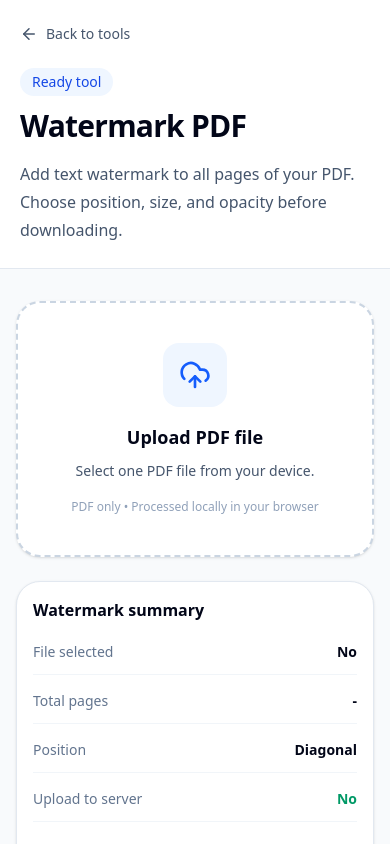
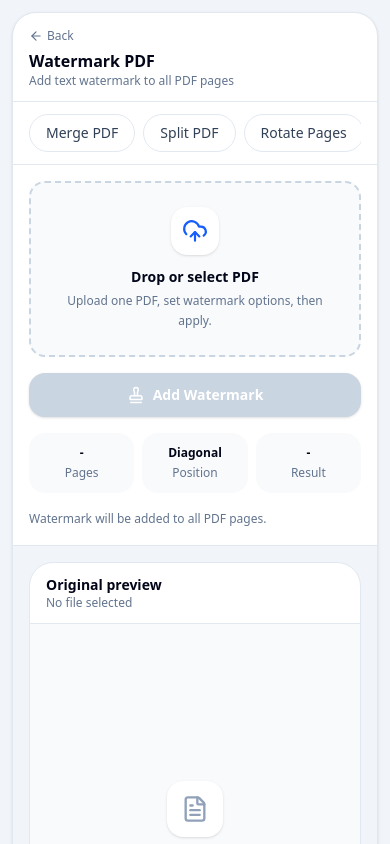
Before and after one commit to fdhlaly/toolkitPDF, a Next.js app: page /tools/watermark in a window 390 px wide. Shown: the top 844 px of the page. Built offline with nearby package versions, Linux system fonts and the light colour scheme.

Commit message:
feat: refactor WatermarkPdfPage to use AppShell for improved layout and remove PdfPreviewModal component

```diff
--- a/src/app/tools/watermark/page.tsx
+++ b/src/app/tools/watermark/page.tsx
@@ -1,11 +1,9 @@
 "use client";
 
-import PdfPreviewModal from "@/components/PdfPreviewModal";
-import Link from "next/link";
+import AppShell from "@/components/AppShell";
 import { PDFDocument, StandardFonts, degrees, rgb } from "pdf-lib";
 import {
-  ArrowLeft,
-  Eye,
+  Download,
   FileText,
   Loader2,
   Stamp,
@@ -13,7 +11,9 @@ import {
   UploadCloud,
   X,
 } from "lucide-react";
-import { ChangeEvent, useState } from "react";
+import { ChangeEvent, useEffect, useState } from "react";
+
+type WatermarkPosition = "center" | "diagonal" | "bottom";
 
 const formatFileSize = (size: number) => {
   if (size < 1024 * 1024) {
@@ -25,16 +25,37 @@ const formatFileSize = (size: number) => {
 
 export default function WatermarkPdfPage() {
   const [file, setFile] = useState<File | null>(null);
-  const [previewFile, setPreviewFile] = useState<File | null>(null);
+  const [originalPreviewUrl, setOriginalPreviewUrl] = useState("");
+  const [watermarkedPreviewUrl, setWatermarkedPreviewUrl] = useState("");
+  const [watermarkedBlob, setWatermarkedBlob] = useState<Blob | null>(null);
   const [pageCount, setPageCount] = useState(0);
   const [watermarkText, setWatermarkText] = useState("CONFIDENTIAL");
   const [fontSize, setFontSize] = useState(48);
   const [opacity, setOpacity] = useState(0.2);
-  const [position, setPosition] = useState<"center" | "diagonal" | "bottom">(
-    "diagonal",
-  );
+  const [position, setPosition] = useState<WatermarkPosition>("diagonal");
   const [isProcessing, setIsProcessing] = useState(false);
   const [error, setError] = useState("");
+
+  useEffect(() => {
+    return () => {
+      if (originalPreviewUrl) {
+        URL.revokeObjectURL(originalPreviewUrl);
+      }
+    };
+  }, [originalPreviewUrl]);
+
+  useEffect(() => {
+    return () => {
+      if (watermarkedPreviewUrl) {
+        URL.revokeObjectURL(watermarkedPreviewUrl);
+      }
+    };
+  }, [watermarkedPreviewUrl]);
+
+  const resetWatermarkedResult = () => {
+    setWatermarkedBlob(null);
+    setWatermarkedPreviewUrl("");
+  };
 
   const handleFileChange = async (event: ChangeEvent<HTMLInputElement>) => {
     try {
@@ -46,20 +67,23 @@ export default function WatermarkPdfPage() {
 
       const isPdf =
         selectedFile.type === "application/pdf" ||
-        selectedFile.name.endsWith(".pdf");
+        selectedFile.name.toLowerCase().endsWith(".pdf");
 
       if (!isPdf) {
         setError("Only PDF files are allowed.");
+        event.target.value = "";
         return;
       }
 
       const arrayBuffer = await selectedFile.arrayBuffer();
       const pdf = await PDFDocument.load(arrayBuffer);
+      const previewUrl = URL.createObjectURL(selectedFile);
 
+      resetWatermarkedResult();
       setFile(selectedFile);
+      setOriginalPreviewUrl(previewUrl);
       setPageCount(pdf.getPageCount());
-    } catch (err) {
-      console.error(err);
+    } catch {
       setError(
         "Failed to read PDF file. Make sure the file is valid and not password-protected.",
       );
@@ -69,14 +93,35 @@ export default function WatermarkPdfPage() {
   };
 
   const clearFile = () => {
+    resetWatermarkedResult();
     setFile(null);
-    setPreviewFile(null);
+    setOriginalPreviewUrl("");
     setPageCount(0);
     setWatermarkText("CONFIDENTIAL");
     setFontSize(48);
     setOpacity(0.2);
     setPosition("diagonal");
     setError("");
+  };
+
+  const handleWatermarkTextChange = (value: string) => {
+    resetWatermarkedResult();
+    setWatermarkText(value);
+  };
+
+  const handleFontSizeChange = (value: number) => {
+    resetWatermarkedResult();
+    setFontSize(value);
+  };
+
+  const handleOpacityChange = (value: number) => {
+    resetWatermarkedResult();
+    setOpacity(value);
+  };
+
+  const handlePositionChange = (value: WatermarkPosition) => {
+    resetWatermarkedResult();
+    setPosition(value);
   };
 
   const addWatermark = async () => {
@@ -147,9 +192,26 @@ export default function WatermarkPdfPage() {
       pdfView.set(pdfBytes);
 
       const blob = new Blob([pdfArrayBuffer], { type: "application/pdf" });
-      const url = URL.createObjectURL(blob);
+      const previewUrl = URL.createObjectURL(blob);
+
+      setWatermarkedBlob(blob);
+      setWatermarkedPreviewUrl(previewUrl);
+    } catch {
+      setError("Failed to add watermark to PDF.");
+    } finally {
+      setIsProcessing(false);
+    }
+  };
+
+  const downloadWatermarkedPdf = () => {
+    if (!watermarkedBlob || !file) {
+      setError("No watermarked PDF available to download.");
+      return;
+    }
 
     const originalName = file.name.replace(/\.pdf$/i, "");
+    const url = URL.createObjectURL(watermarkedBlob);
+
     const link = document.createElement("a");
     link.href = url;
     link.download = `${originalName}-watermarked-toolkitPDF.pdf`;
@@ -158,48 +220,23 @@ export default function WatermarkPdfPage() {
     document.body.removeChild(link);
 
     URL.revokeObjectURL(url);
-    } catch (err) {
-      console.error(err);
-      setError("Failed to add watermark to PDF.");
-    } finally {
-      setIsProcessing(false);
-    }
   };
 
+  const hasWatermarkedResult = Boolean(watermarkedBlob);
+  const activePreviewUrl = watermarkedPreviewUrl || originalPreviewUrl;
+
   return (
-    <>
-      <main className="min-h-screen overflow-x-hidden bg-slate-50">
-        <section className="border-b border-slate-200 bg-white">
-          <div className="mx-auto max-w-5xl px-5 py-6 md:px-8">
-            <Link
-              href="/"
-              className="mb-6 inline-flex items-center gap-2 text-sm font-medium text-slate-600 transition hover:text-slate-950"
+    <AppShell
+      title="Watermark PDF"
+      description="Add text watermark to all PDF pages"
+      activeHref="/tools/watermark"
+      showMobileBackLink
+      contentClassName="flex-1 overflow-hidden"
     >
-              <ArrowLeft size={18} />
-              Back to tools
-            </Link>
-
-            <div>
-              <p className="mb-3 inline-flex rounded-full bg-blue-50 px-3 py-1 text-sm font-medium text-blue-700">
-                Ready tool
-              </p>
-
-              <h1 className="text-3xl font-bold tracking-tight text-slate-950 md:text-5xl">
-                Watermark PDF
-              </h1>
-
-              <p className="mt-4 max-w-2xl text-base leading-7 text-slate-600">
-                Add text watermark to all pages of your PDF. Choose position,
-                size, and opacity before downloading.
-              </p>
-            </div>
-          </div>
-        </section>
-
-        <section className="mx-auto grid w-full max-w-5xl gap-6 overflow-hidden px-4 py-8 sm:px-5 md:px-8 lg:grid-cols-[minmax(0,1fr)_360px]">
-          <div className="min-w-0 space-y-5">
-            {!file && (
-              <label className="flex min-h-64 cursor-pointer flex-col items-center justify-center rounded-3xl border-2 border-dashed border-slate-300 bg-white p-8 text-center shadow-sm transition hover:border-blue-300 hover:bg-blue-50/30">
+      <div className="grid h-full overflow-hidden lg:grid-cols-[420px_1fr]">
+        <section className="overflow-y-auto border-b border-slate-200 p-4 md:p-5 lg:border-b-0 lg:border-r">
+          <div className="space-y-4">
+            <label className="flex min-h-44 cursor-pointer flex-col items-center justify-center rounded-2xl border-2 border-dashed border-slate-300 bg-slate-50 p-6 text-center transition hover:border-blue-300 hover:bg-blue-50/40">
               <input
                 type="file"
                 accept="application/pdf,.pdf"
@@ -207,78 +244,66 @@ export default function WatermarkPdfPage() {
                 onChange={handleFileChange}
               />
 
-                <div className="mb-4 flex h-16 w-16 items-center justify-center rounded-2xl bg-blue-50 text-blue-600">
-                  <UploadCloud size={32} />
+              <div className="mb-3 flex size-12 items-center justify-center rounded-2xl bg-white text-blue-600 shadow-sm">
+                <UploadCloud size={26} />
               </div>
 
-                <h2 className="text-lg font-semibold text-slate-950">
-                  Upload PDF file
+              <h2 className="text-sm font-semibold text-slate-950">
+                Drop or select PDF
               </h2>
 
-                <p className="mt-2 max-w-md text-sm leading-6 text-slate-600">
-                  Select one PDF file from your device.
-                </p>
-
-                <p className="mt-4 text-xs font-medium text-slate-400">
-                  PDF only • Processed locally in your browser
+              <p className="mt-1 text-xs leading-5 text-slate-500">
+                Upload one PDF, set watermark options, then apply.
               </p>
             </label>
-            )}
 
             {error && (
               <div className="flex items-start justify-between gap-4 rounded-2xl border border-red-200 bg-red-50 p-4 text-sm text-red-700">
                 <p>{error}</p>
-                <button onClick={() => setError("")}>
+                <button type="button" onClick={() => setError("")}>
                   <X size={18} />
                 </button>
               </div>
             )}
 
             {file && (
-              <div className="min-w-0 rounded-3xl border border-slate-200 bg-white p-4 shadow-sm sm:p-5">
-                <div className="mb-4 flex flex-col gap-4 sm:flex-row sm:items-center sm:justify-between">
+              <div className="rounded-2xl border border-slate-200 bg-white p-4">
+                <div className="mb-4 flex items-center justify-between gap-4">
                   <div>
-                    <h2 className="font-semibold text-slate-950">
+                    <h2 className="text-sm font-semibold text-slate-950">
                       Selected file
                     </h2>
-                    <p className="mt-1 text-sm text-slate-500">
+                    <p className="mt-1 text-xs text-slate-500">
                       Total pages: {pageCount}
                     </p>
                   </div>
 
                   <button
+                    type="button"
                     onClick={clearFile}
-                    className="inline-flex w-fit items-center gap-2 rounded-full border border-slate-200 px-4 py-2 text-sm font-medium text-slate-600 transition hover:border-red-200 hover:bg-red-50 hover:text-red-600"
+                    className="inline-flex items-center gap-2 rounded-xl border border-slate-200 px-3 py-2 text-xs font-medium text-slate-600 transition hover:border-red-200 hover:bg-red-50 hover:text-red-600"
                   >
-                    <Trash2 size={16} />
+                    <Trash2 size={15} />
                     Clear
                   </button>
                 </div>
 
-                <div className="flex flex-col gap-3 rounded-2xl border border-slate-200 p-4 sm:flex-row sm:items-center">
-                  <div className="flex h-11 w-11 shrink-0 items-center justify-center rounded-xl bg-slate-100 text-slate-500">
-                    <FileText size={22} />
+                <div className="flex items-start gap-3 rounded-2xl border border-slate-200 p-3">
+                  <div className="flex size-10 shrink-0 items-center justify-center rounded-xl bg-slate-100 text-slate-500">
+                    <FileText size={20} />
                   </div>
 
                   <div className="min-w-0 flex-1">
-                    <p className="truncate font-medium text-slate-950">
+                    <p className="truncate text-sm font-semibold text-slate-950">
                       {file.name}
                     </p>
-                    <p className="mt-1 text-sm text-slate-500">
+                    <p className="mt-1 text-xs text-slate-500">
                       {formatFileSize(file.size)}
                     </p>
                   </div>
-
-                  <button
-                    onClick={() => setPreviewFile(file)}
-                    className="inline-flex items-center justify-center gap-2 rounded-full border border-slate-200 px-4 py-2 text-sm font-medium text-slate-600 transition hover:border-blue-200 hover:bg-blue-50 hover:text-blue-600"
-                  >
-                    <Eye size={17} />
-                    Preview
-                  </button>
                 </div>
 
-                <div className="mt-6 space-y-5">
+                <div className="mt-5 space-y-5">
                   <div>
                     <label
                       htmlFor="watermarkText"
@@ -291,13 +316,14 @@ export default function WatermarkPdfPage() {
                       id="watermarkText"
                       type="text"
                       value={watermarkText}
-                      onChange={(event) => setWatermarkText(event.target.value)}
+                      onChange={(event) =>
+                        handleWatermarkTextChange(event.target.value)
+                      }
                       placeholder="Example: CONFIDENTIAL"
-                      className="mt-2 block w-full max-w-full rounded-2xl border border-slate-200 px-4 py-3 text-sm outline-none transition placeholder:text-slate-400 focus:border-blue-300 focus:ring-4 focus:ring-blue-50"
+                      className="mt-2 block w-full rounded-2xl border border-slate-200 px-4 py-3 text-sm outline-none transition placeholder:text-slate-400 focus:border-blue-300 focus:ring-4 focus:ring-blue-50"
                     />
                   </div>
 
-                  <div className="grid gap-5 md:grid-cols-2">
                   <div>
                     <label
                       htmlFor="fontSize"
@@ -313,7 +339,7 @@ export default function WatermarkPdfPage() {
                       max="96"
                       value={fontSize}
                       onChange={(event) =>
-                          setFontSize(Number(event.target.value))
+                        handleFontSizeChange(Number(event.target.value))
                       }
                       className="mt-3 w-full"
                     />
@@ -335,11 +361,10 @@ export default function WatermarkPdfPage() {
                       step="0.05"
                       value={opacity}
                       onChange={(event) =>
-                          setOpacity(Number(event.target.value))
+                        handleOpacityChange(Number(event.target.value))
                       }
                       className="mt-3 w-full"
                     />
-                    </div>
                   </div>
 
                   <div>
@@ -347,7 +372,7 @@ export default function WatermarkPdfPage() {
                       Position
                     </label>
 
-                    <div className="mt-2 grid grid-cols-1 gap-2 sm:grid-cols-3">
+                    <div className="mt-2 grid grid-cols-3 gap-2">
                       {[
                         { label: "Diagonal", value: "diagonal" },
                         { label: "Center", value: "center" },
@@ -357,11 +382,11 @@ export default function WatermarkPdfPage() {
                           key={item.value}
                           type="button"
                           onClick={() =>
-                            setPosition(
-                              item.value as "center" | "diagonal" | "bottom",
+                            handlePositionChange(
+                              item.value as WatermarkPosition,
                             )
                           }
-                          className={`rounded-2xl border px-4 py-3 text-sm font-semibold transition ${
+                          className={`rounded-2xl border px-3 py-3 text-sm font-semibold transition ${
                             position === item.value
                               ? "border-blue-600 bg-blue-600 text-white"
                               : "border-slate-200 bg-white text-slate-600 hover:bg-slate-50"
@@ -375,68 +400,114 @@ export default function WatermarkPdfPage() {
                 </div>
               </div>
             )}
-          </div>
-
-          <aside className="h-fit min-w-0 rounded-3xl border border-slate-200 bg-white p-4 shadow-sm sm:p-5 lg:sticky lg:top-6">
-            <h2 className="font-semibold text-slate-950">Watermark summary</h2>
-
-            <div className="mt-5 space-y-4 text-sm">
-              <div className="flex items-center justify-between border-b border-slate-100 pb-3">
-                <span className="text-slate-500">File selected</span>
-                <span className="font-semibold text-slate-950">
-                  {file ? "Yes" : "No"}
-                </span>
-              </div>
-
-              <div className="flex items-center justify-between border-b border-slate-100 pb-3">
-                <span className="text-slate-500">Total pages</span>
-                <span className="font-semibold text-slate-950">
-                  {pageCount || "-"}
-                </span>
-              </div>
-
-              <div className="flex items-center justify-between border-b border-slate-100 pb-3">
-                <span className="text-slate-500">Position</span>
-                <span className="font-semibold capitalize text-slate-950">
-                  {position}
-                </span>
-              </div>
-
-              <div className="flex items-center justify-between border-b border-slate-100 pb-3">
-                <span className="text-slate-500">Upload to server</span>
-                <span className="font-semibold text-emerald-600">No</span>
-              </div>
-            </div>
 
             <button
-              onClick={addWatermark}
-              disabled={isProcessing || !file}
-              className="mt-6 inline-flex w-full items-center justify-center gap-2 rounded-2xl bg-blue-600 px-5 py-3 text-sm font-semibold text-white shadow-sm transition hover:bg-blue-700 disabled:cursor-not-allowed disabled:bg-slate-300"
+              type="button"
+              onClick={
+                hasWatermarkedResult ? downloadWatermarkedPdf : addWatermark
+              }
+              disabled={
+                isProcessing ||
+                (!hasWatermarkedResult && (!file || !watermarkText.trim()))
+              }
+              className="inline-flex w-full items-center justify-center gap-2 rounded-2xl bg-blue-600 px-5 py-3 text-sm font-semibold text-white shadow-sm transition hover:bg-blue-700 disabled:cursor-not-allowed disabled:bg-slate-300"
             >
               {isProcessing ? (
                 <>
                   <Loader2 size={18} className="animate-spin" />
-                  Processing...
+                  Applying...
+                </>
+              ) : hasWatermarkedResult ? (
+                <>
+                  <Download size={18} />
+                  Download Watermarked PDF
                 </>
               ) : (
                 <>
                   <Stamp size={18} />
-                  Add Watermark & Download
+                  Add Watermark
                 </>
               )}
             </button>
 
-            <p className="mt-4 text-xs leading-5 text-slate-500">
+            <div className="grid grid-cols-3 gap-2 text-center text-xs">
+              <div className="rounded-2xl bg-slate-50 p-3">
+                <p className="font-semibold text-slate-950">
+                  {pageCount || "-"}
+                </p>
+                <p className="mt-1 text-slate-500">Pages</p>
+              </div>
+
+              <div className="rounded-2xl bg-slate-50 p-3">
+                <p className="font-semibold capitalize text-slate-950">
+                  {position}
+                </p>
+                <p className="mt-1 text-slate-500">Position</p>
+              </div>
+
+              <div className="rounded-2xl bg-slate-50 p-3">
+                <p className="font-semibold text-slate-950">
+                  {hasWatermarkedResult ? "Ready" : "-"}
+                </p>
+                <p className="mt-1 text-slate-500">Result</p>
+              </div>
+            </div>
+
+            <p className="text-xs leading-5 text-slate-500">
               Watermark will be added to all PDF pages.
             </p>
-          </aside>
+          </div>
         </section>
-      </main>
 
-      <PdfPreviewModal
-        file={previewFile}
-        onClose={() => setPreviewFile(null)}
+        <section className="min-h-130 bg-slate-100 p-4 md:p-5">
+          <div className="flex h-full min-h-120 flex-col overflow-hidden rounded-3xl border border-slate-200 bg-white">
+            <div className="flex items-center justify-between gap-4 border-b border-slate-200 px-4 py-3">
+              <div className="min-w-0">
+                <h2 className="text-sm font-semibold text-slate-950">
+                  {hasWatermarkedResult
+                    ? "Watermarked preview"
+                    : "Original preview"}
+                </h2>
+                <p className="truncate text-xs text-slate-500">
+                  {file
+                    ? hasWatermarkedResult
+                      ? "Watermarked PDF is ready"
+                      : file.name
+                    : "No file selected"}
+                </p>
+              </div>
+            </div>
+
+            <div className="flex-1 bg-slate-50">
+              {activePreviewUrl ? (
+                <iframe
+                  src={activePreviewUrl}
+                  title={
+                    hasWatermarkedResult
+                      ? "Watermarked PDF preview"
+                      : "Original PDF preview"
+                  }
+                  className="h-full w-full"
                 />
-    </>
+              ) : (
+                <div className="flex h-full min-h-105 items-center justify-center p-6">
+                  <div className="text-center">
+                    <div className="mx-auto mb-4 flex size-14 items-center justify-center rounded-2xl bg-white text-slate-400 shadow-sm">
+                      <FileText size={28} />
+                    </div>
+                    <p className="text-sm font-semibold text-slate-950">
+                      PDF preview will appear here
+                    </p>
+                    <p className="mt-1 text-xs text-slate-500">
+                      Upload a PDF to preview it automatically.
+                    </p>
+                  </div>
+                </div>
+              )}
+            </div>
+          </div>
+        </section>
+      </div>
+    </AppShell>
   );
 }
```
Lines whose indentation alone changed are shown as unchanged.
